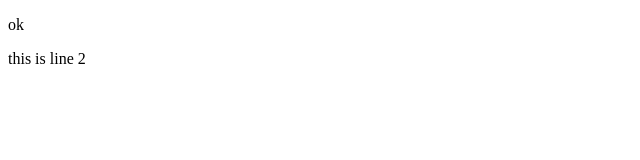
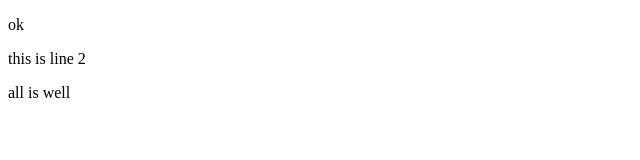
Before and after one commit to subrat001/test_01, a plain HTML site: page index.html in a window 1280 px wide. Shown: the full height of the page, 0-640 px from the left. Drawn offline with Linux system fonts and the light colour scheme.

Commit message:
added a new line

```diff
--- a/index.html
+++ b/index.html
@@ -8,5 +8,6 @@
 <body>
     <p>ok</p>
     <p>this is line 2</p>
+    <p>all is well</p>
 </body>
 </html>
```
